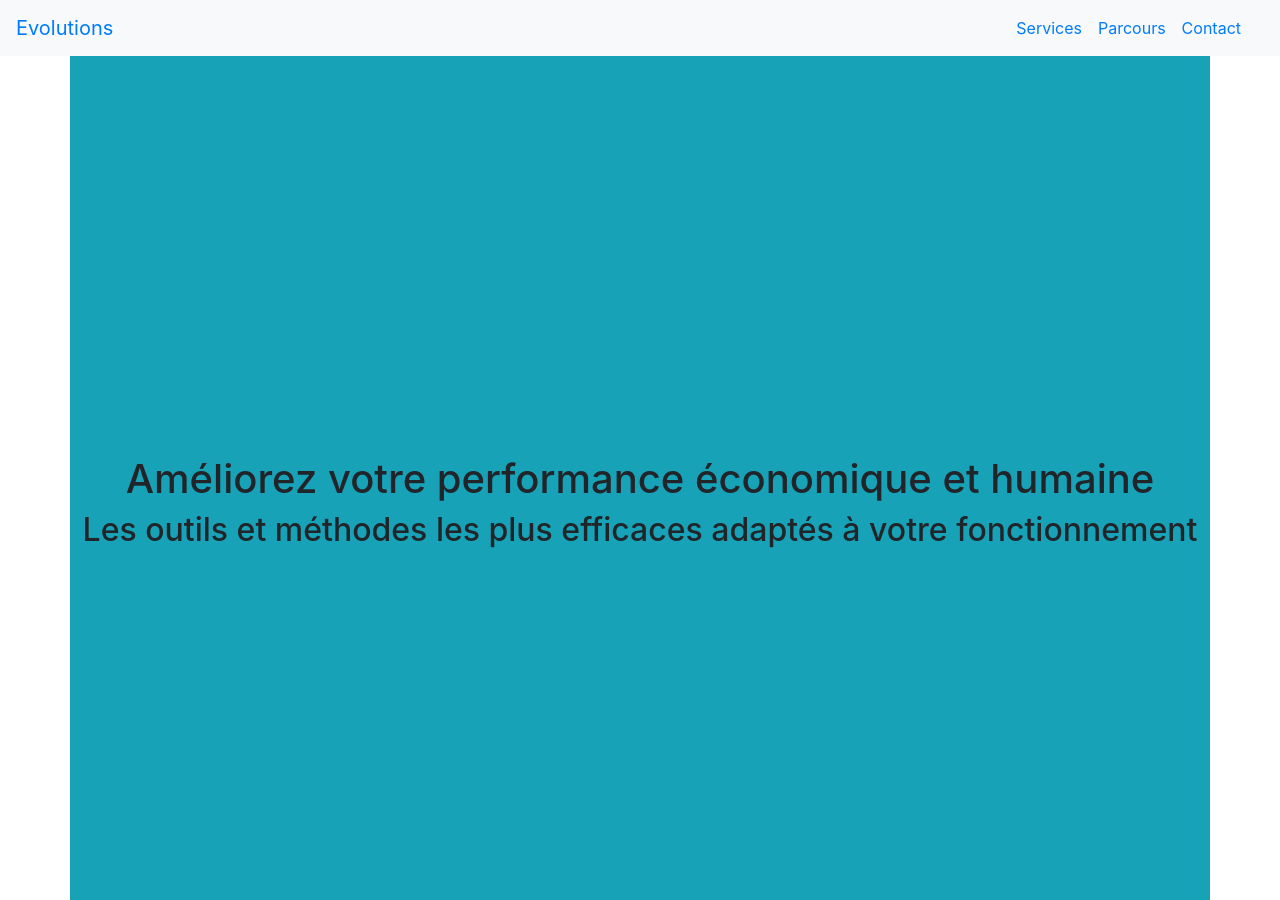
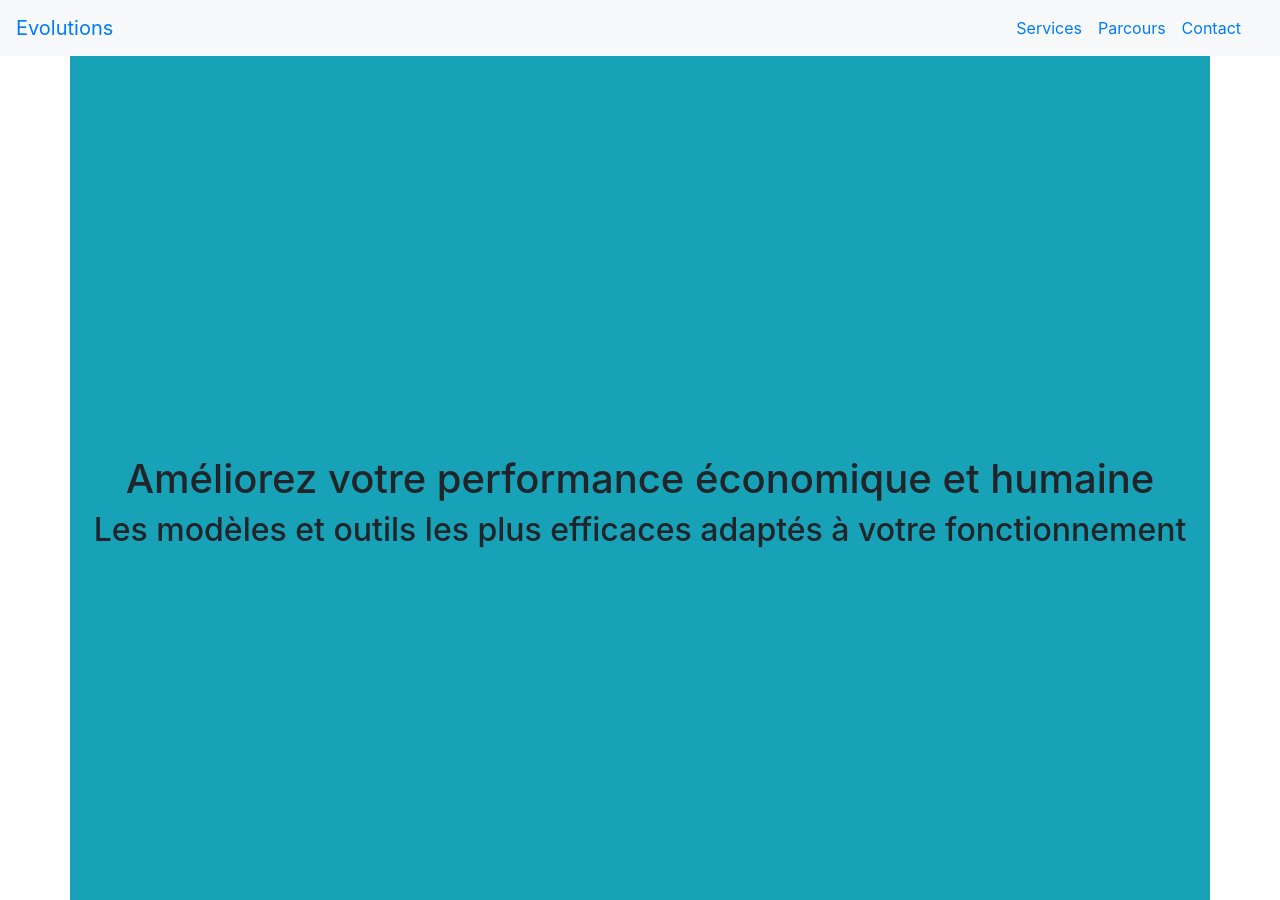
Before and after one commit to OrgaEvolutions/orgaevolutions.github.io, a Jekyll site: the page built from index.html, in a window 1280 px wide and 900 px high. Built offline with Jekyll 4.4.1, drawn with Linux system fonts in a browser that asks for light colours.

Commit message:
Update index.html

```diff
--- a/index.html
+++ b/index.html
@@ -4,7 +4,7 @@ title: Evolutions
 ---
 <div class="min-vh-100 bg-info row align-content-center justify-content-center">
 	<h1>Améliorez votre performance économique et humaine</h1>
-	<h2>Les outils et méthodes les plus efficaces adaptés à votre fonctionnement</h2>
+	<h2>Les modèles et outils les plus efficaces adaptés à votre fonctionnement</h2>
 </div>
 
 
```
